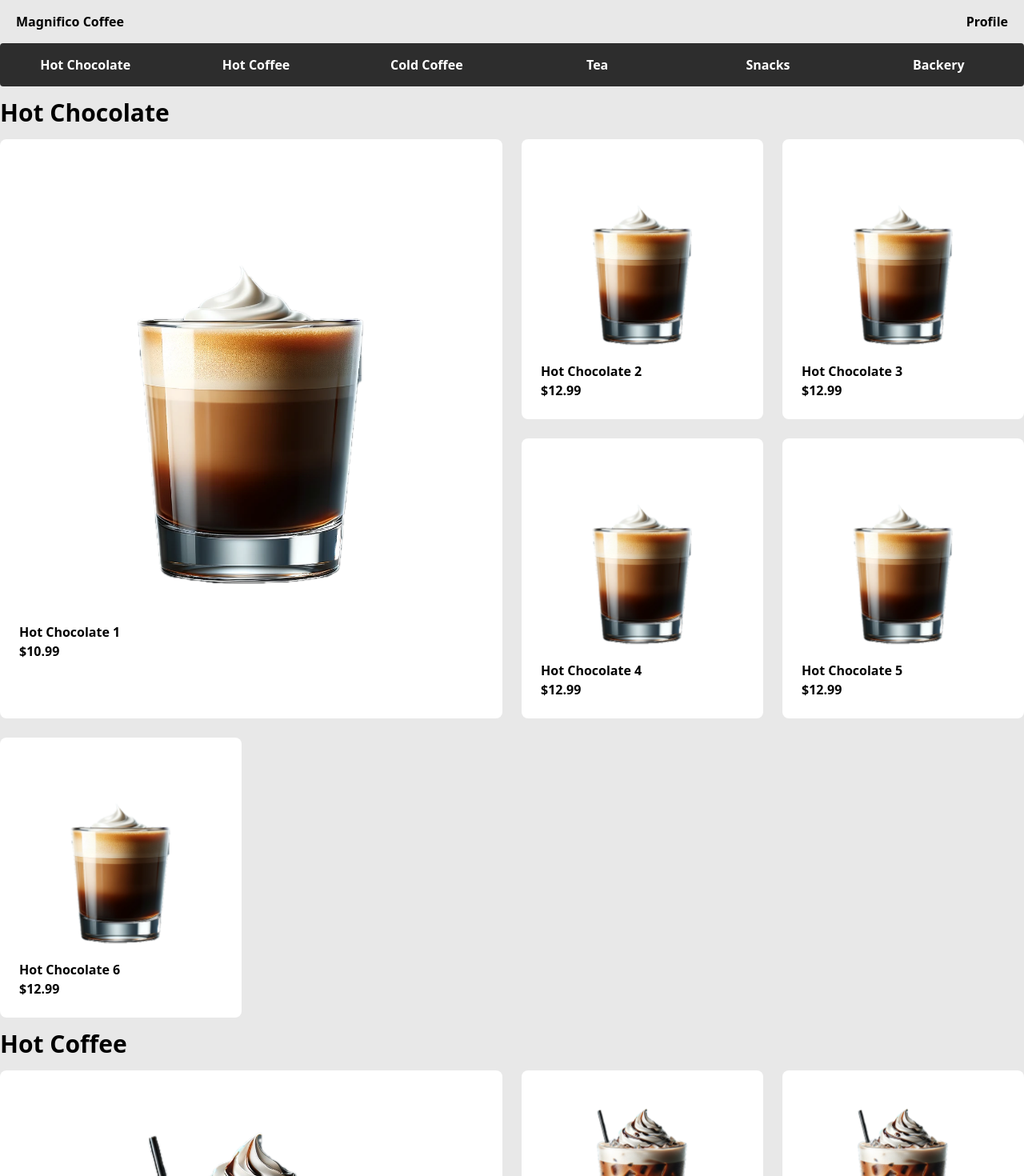
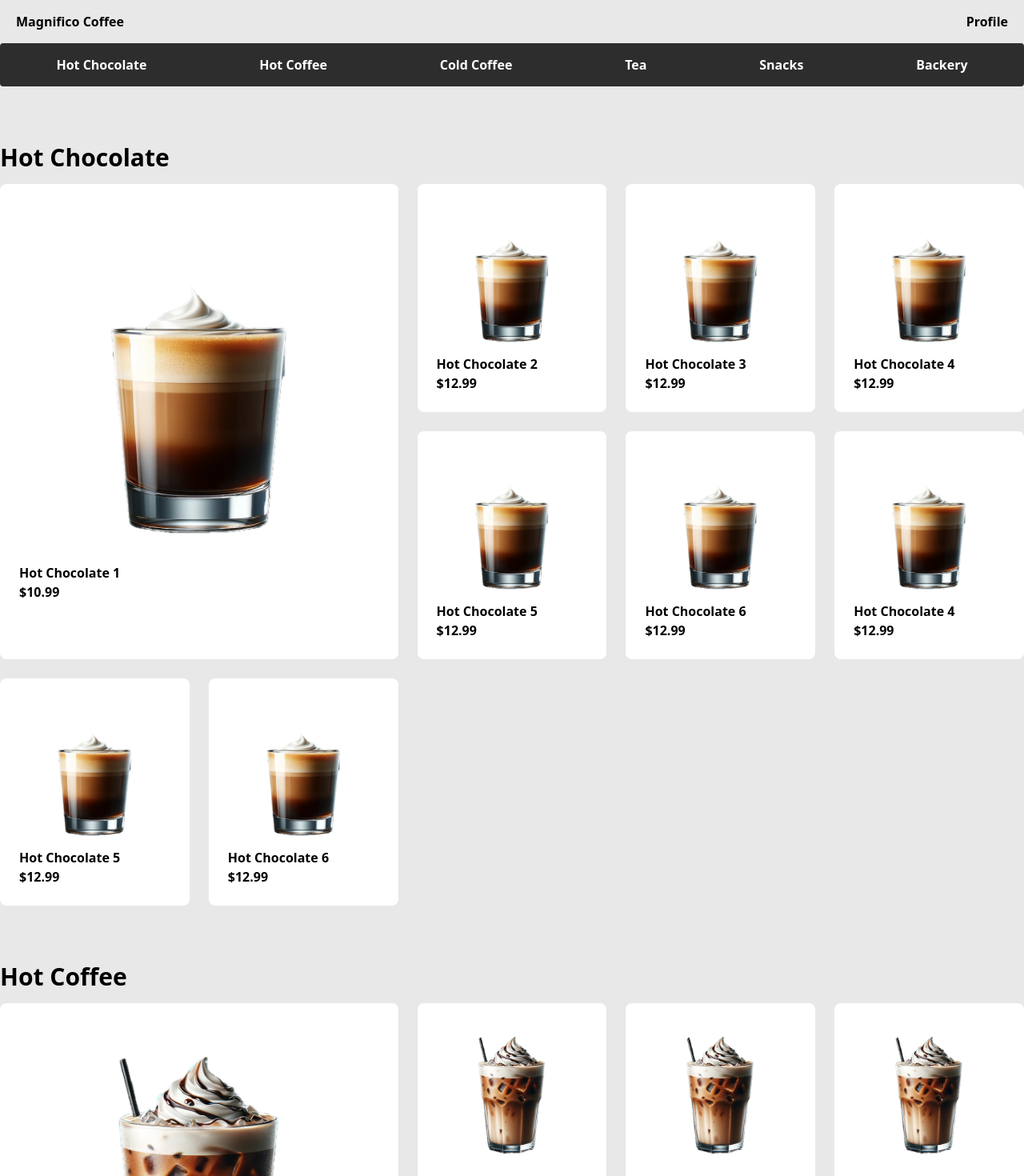
Before and after one commit to vasiliev-pavel/coffee, a Nuxt app: page / in a window 1280 px wide. Shown: the top 1470 px of the page at 80% size. Built offline with nearby package versions, Linux system fonts and the light colour scheme.

Commit message:
add categorybar scroll

```diff
--- a/components/CategoryBar.vue
+++ b/components/CategoryBar.vue
@@ -1,29 +1,74 @@
 <template>
-    <div class="category-bar flex sticky top-2 left-0 right-0 z-50 rounded">
-        <NuxtLink :to="{ path: '/', hash: '#hot_chocolate' }">Hot Chocolate</NuxtLink>
-        <NuxtLink :to="{ path: '/', hash: '#hot_coffee' }">Hot Coffee</NuxtLink>
-        <NuxtLink :to="{ path: '/', hash: '#cold_coffee' }">Cold Coffee</NuxtLink>
-        <NuxtLink :to="{ path: '/', hash: '#tea' }">Tea</NuxtLink>
-        <NuxtLink :to="{ path: '/', hash: '#snacks' }">Snacks</NuxtLink>
-        <NuxtLink :to="{ path: '/', hash: '#backery' }">Backery</NuxtLink>
+  <div
+    class="category-bar flex sticky top-2 left-0 right-0 z-50 rounded"
+    ref="categoryBar"
+  >
+    <NuxtLink
+      v-for="category in categories"
+      :key="category.hash"
+      :to="{ path: '/', hash: category.hash }"
+      @click="centerCategory($event)"
+      >{{ category.name }}</NuxtLink
+    >
   </div>
 </template>
 
+<script setup>
+import { ref } from "vue";
+
+const categories = ref([
+  { name: "Hot Chocolate", hash: "#hot_chocolate" },
+  { name: "Hot Coffee", hash: "#hot_coffee" },
+  { name: "Cold Coffee", hash: "#cold_coffee" },
+  { name: "Tea", hash: "#tea" },
+  { name: "Snacks", hash: "#snacks" },
+  { name: "Backery", hash: "#backery" },
+]);
+
+const categoryBar = ref(null);
+
+const centerCategory = (event) => {
+  const clickedElement = event.currentTarget;
+
+  // Вычисляем необходимый сдвиг для центрирования
+  const scrollAmount =
+    clickedElement.offsetLeft -
+    categoryBar.value.offsetWidth / 2 +
+    clickedElement.offsetWidth / 2;
+
+  // Прокручиваем к элементу
+  categoryBar.value.scroll({
+    left: scrollAmount,
+    behavior: "smooth",
+  });
+};
+</script>
+
 <style>
 .category-bar {
-    background-color: #2D2D2D;
+  background-color: #2d2d2d;
   transition: 0.5s all;
+  display: flex;
+  justify-content: space-between;
+  overflow-x: auto;
+  white-space: nowrap;
+  padding: 15px 0;
+  -ms-overflow-style: none; /* IE и Edge */
+  scrollbar-width: none; /* Firefox */
+}
 
+.category-bar::-webkit-scrollbar {
+  display: none; /* Chrome, Safari и Opera */
+}
 
-    &>a {
+.category-bar > a {
   display: flex;
   justify-content: center;
-
+  align-items: center;
   color: #fff;
   font-weight: bold;
-        overflow-x: auto;
-        padding: 15px 20px;
-        width: 100%;
-    }
+  padding: 0 20px;
+  flex-grow: 1;
+  text-align: center;
 }
 </style>
--- a/components/SectionBar.vue
+++ b/components/SectionBar.vue
@@ -1,8 +1,16 @@
 <template>
-    <section :id="id" class="section-bar">
+  <div :id="id" class="target"></div>
+  <section class="section-bar">
     <h2 class="text-3xl">{{ category }}</h2>
-        <div class="section-items grid grid-cols-2 md:grid-cols-3 lg:grid-cols-4 gap-6">
-            <NuxtLink :to="`/${item.id}`" v-for="item in items" :key="item.id" class="item rounded-lg p-6">
+    <div
+      class="section-items grid grid-cols-2 md:grid-cols-4 lg:grid-cols-5 gap-6"
+    >
+      <NuxtLink
+        :to="`/${item.id}`"
+        v-for="item in items"
+        :key="item.id"
+        class="item rounded-lg p-6"
+      >
         <img :src="item.photo" :alt="item.name" />
         <h3>{{ item.name }}</h3>
         <p>${{ item.price }}</p>
@@ -13,31 +21,34 @@
 
 <script>
 export default {
-    name: 'SectionBar',
+  name: "SectionBar",
   props: {
     items: {
       type: Array,
-            default: () => []
+      default: () => [],
     },
     id: {
       type: [String, Number],
-            default: ''
+      default: "",
     },
     category: {
       type: [String, Number],
-            default: ''
-        }
+      default: "",
     },
-}
+  },
+};
 </script>
 
 <style>
+.target {
+  height: 3.5rem;
+}
 .section-bar {
   display: flex;
   flex-direction: column;
   font-weight: bold;
 
-    &>h2 {
+  & > h2 {
     display: flex;
     padding: 15px 0;
   }
--- a/layouts/default.vue
+++ b/layouts/default.vue
@@ -9,10 +9,7 @@
 
 <style>
 html {
-    background-color: #E8E8E8;
-}
-
-main {
-    height: 300vh;
+  background-color: #e8e8e8;
+  scroll-behavior: smooth;
 }
 </style>
--- a/nuxt.config.ts
+++ b/nuxt.config.ts
@@ -1,9 +1,8 @@
 // https://nuxt.com/docs/api/configuration/nuxt-config
 export default defineNuxtConfig({
-  modules: [
-    '@pinia/nuxt',
-    '@nuxtjs/tailwindcss',
-  ],
+  modules: ["@pinia/nuxt", "@nuxtjs/tailwindcss"],
   devtools: { enabled: true },
-
-})
+  devServer: {
+    host: "0.0.0.0",
+  },
+});
--- a/pages/index.vue
+++ b/pages/index.vue
@@ -1,10 +1,19 @@
 <template>
+  <div class="main">
     <CategoryBar />
-    <SectionBar id="hot_chocolate" category="Hot Chocolate" :items="hot_chocolate" />
+    <SectionBar
+      id="hot_chocolate"
+      category="Hot Chocolate"
+      :items="hot_chocolate"
+    />
     <SectionBar id="hot_coffee" category="Hot Coffee" :items="tea" />
-    <SectionBar id="cold_coffee" category="Cold Chocolate" :items="cold_coffee" />
+    <SectionBar
+      id="cold_coffee"
+      category="Cold Chocolate"
+      :items="cold_coffee"
+    />
     <SectionBar id="tea" category="Tea" :items="tea" />
-
+  </div>
 </template>
 
 <script>
@@ -12,30 +21,144 @@ export default {
   data() {
     return {
       hot_chocolate: [
-                { id: 1, name: 'Hot Chocolate 1', price: 10.99, photo: 'hot_coffee.png' },
-                { id: 2, name: 'Hot Chocolate 2', price: 12.99, photo: 'hot_coffee.png' },
-                { id: 3, name: 'Hot Chocolate 3', price: 12.99, photo: 'hot_coffee.png' },
-                { id: 4, name: 'Hot Chocolate 4', price: 12.99, photo: 'hot_coffee.png' },
-                { id: 5, name: 'Hot Chocolate 5', price: 12.99, photo: 'hot_coffee.png' },
-                { id: 6, name: 'Hot Chocolate 6', price: 12.99, photo: 'hot_coffee.png' },
+        {
+          id: 1,
+          name: "Hot Chocolate 1",
+          price: 10.99,
+          photo: "hot_coffee.png",
+        },
+        {
+          id: 2,
+          name: "Hot Chocolate 2",
+          price: 12.99,
+          photo: "hot_coffee.png",
+        },
+        {
+          id: 3,
+          name: "Hot Chocolate 3",
+          price: 12.99,
+          photo: "hot_coffee.png",
+        },
+        {
+          id: 4,
+          name: "Hot Chocolate 4",
+          price: 12.99,
+          photo: "hot_coffee.png",
+        },
+        {
+          id: 5,
+          name: "Hot Chocolate 5",
+          price: 12.99,
+          photo: "hot_coffee.png",
+        },
+        {
+          id: 6,
+          name: "Hot Chocolate 6",
+          price: 12.99,
+          photo: "hot_coffee.png",
+        },
+        {
+          id: 4,
+          name: "Hot Chocolate 4",
+          price: 12.99,
+          photo: "hot_coffee.png",
+        },
+        {
+          id: 5,
+          name: "Hot Chocolate 5",
+          price: 12.99,
+          photo: "hot_coffee.png",
+        },
+        {
+          id: 6,
+          name: "Hot Chocolate 6",
+          price: 12.99,
+          photo: "hot_coffee.png",
+        },
       ],
       cold_coffee: [
-                { id: 1, name: 'Cold Coffee 1', price: 10.99, photo: 'cold_coffee.png' },
-                { id: 2, name: 'Cold Coffee 2', price: 12.99, photo: 'cold_coffee.png' },
-                { id: 3, name: 'Cold Coffee 3', price: 12.99, photo: 'cold_coffee.png' },
-                { id: 4, name: 'Cold Coffee 4', price: 12.99, photo: 'cold_coffee.png' },
-                { id: 5, name: 'Cold Coffee 3', price: 12.99, photo: 'cold_coffee.png' },
-                { id: 6, name: 'Cold Coffee 4', price: 12.99, photo: 'cold_coffee.png' },
+        {
+          id: 1,
+          name: "Cold Coffee 1",
+          price: 10.99,
+          photo: "cold_coffee.png",
+        },
+        {
+          id: 2,
+          name: "Cold Coffee 2",
+          price: 12.99,
+          photo: "cold_coffee.png",
+        },
+        {
+          id: 3,
+          name: "Cold Coffee 3",
+          price: 12.99,
+          photo: "cold_coffee.png",
+        },
+        {
+          id: 4,
+          name: "Cold Coffee 4",
+          price: 12.99,
+          photo: "cold_coffee.png",
+        },
+        {
+          id: 5,
+          name: "Cold Coffee 3",
+          price: 12.99,
+          photo: "cold_coffee.png",
+        },
+        {
+          id: 6,
+          name: "Cold Coffee 4",
+          price: 12.99,
+          photo: "cold_coffee.png",
+        },
       ],
       tea: [
-                { id: 1, name: 'Dessert Coffee 1', price: 10.99, photo: 'dessert_coffee.png' },
-                { id: 2, name: 'Dessert Coffee 2', price: 12.99, photo: 'dessert_coffee.png' },
-                { id: 3, name: 'Dessert Coffee 3', price: 12.99, photo: 'dessert_coffee.png' },
-                { id: 4, name: 'Dessert Coffee 4', price: 12.99, photo: 'dessert_coffee.png' },
-                { id: 5, name: 'Dessert Coffee 5', price: 12.99, photo: 'dessert_coffee.png' },
-                { id: 6, name: 'Dessert Coffee 6', price: 12.99, photo: 'dessert_coffee.png' },
-            ]
+        {
+          id: 1,
+          name: "Dessert Coffee 1",
+          price: 10.99,
+          photo: "dessert_coffee.png",
+        },
+        {
+          id: 2,
+          name: "Dessert Coffee 2",
+          price: 12.99,
+          photo: "dessert_coffee.png",
+        },
+        {
+          id: 3,
+          name: "Dessert Coffee 3",
+          price: 12.99,
+          photo: "dessert_coffee.png",
+        },
+        {
+          id: 4,
+          name: "Dessert Coffee 4",
+          price: 12.99,
+          photo: "dessert_coffee.png",
+        },
+        {
+          id: 5,
+          name: "Dessert Coffee 5",
+          price: 12.99,
+          photo: "dessert_coffee.png",
+        },
+        {
+          id: 6,
+          name: "Dessert Coffee 6",
+          price: 12.99,
+          photo: "dessert_coffee.png",
+        },
+      ],
     };
   },
+};
+</script>
+
+<style>
+.main {
+  padding-bottom: 20rem;
 }
-</script>
+</style>
```
Lines whose indentation alone changed are shown as unchanged.
